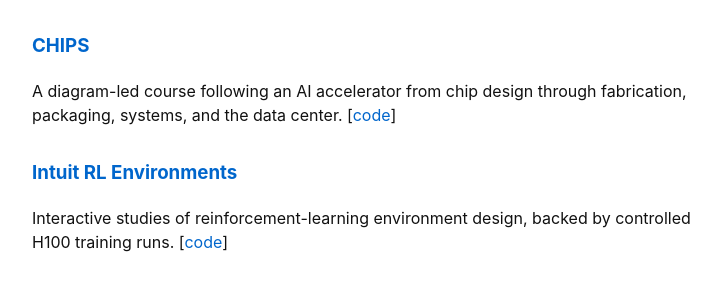
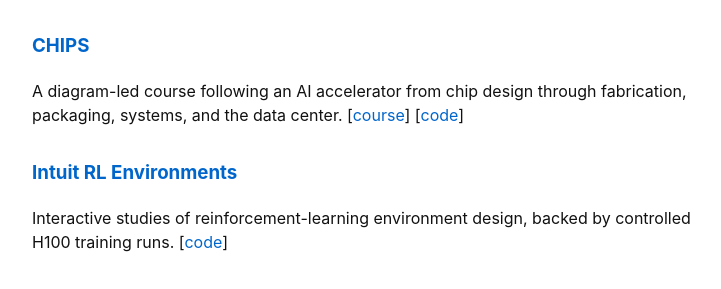
Before and after one commit to kiankyars/kiankyars.github.io, a Jekyll site: the page built from build.md, in a window 1280 px wide and 900 px high, scrolled down 1339 px. Shown: the part 155-444 px from the top of the window, without its empty margins (262-983 px from the left). Built offline with Jekyll 4.4.1, drawn with Linux system fonts in a browser that asks for light colours.

Commit message:
Link CHIPS course to freeCodeCamp video

```diff
--- a/build.md
+++ b/build.md
@@ -52,9 +52,9 @@
 
 Build data-parallel training from first principles. [[course](https://kiankyars.github.io/microddp/)] [[code](https://github.com/kiankyars/microddp)]
 
-### [CHIPS](https://kiankyars.github.io/chips/)
+### [CHIPS](https://www.youtube.com/watch?v=FGT7LZbZe-g)
 
-A diagram-led course following an AI accelerator from chip design through fabrication, packaging, systems, and the data center. [[code](https://github.com/kiankyars/chips)]
+A diagram-led course following an AI accelerator from chip design through fabrication, packaging, systems, and the data center. [[course](https://kiankyars.github.io/chips/)] [[code](https://github.com/kiankyars/chips)]
 
 ### [Intuit RL Environments](https://kiankyars.github.io/intuit-rl-envs/)
 
```
Also changed, not shown: 2 other files.
